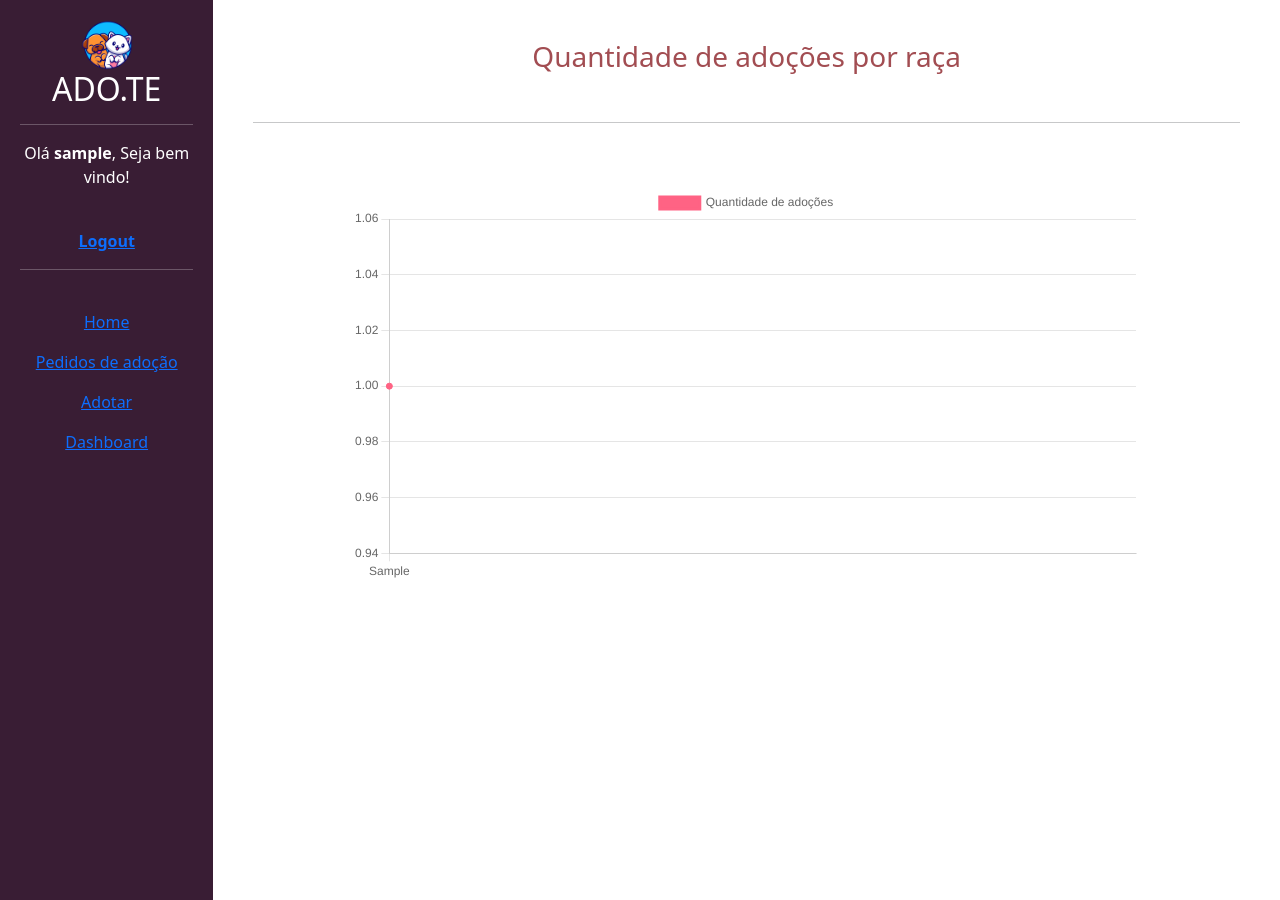
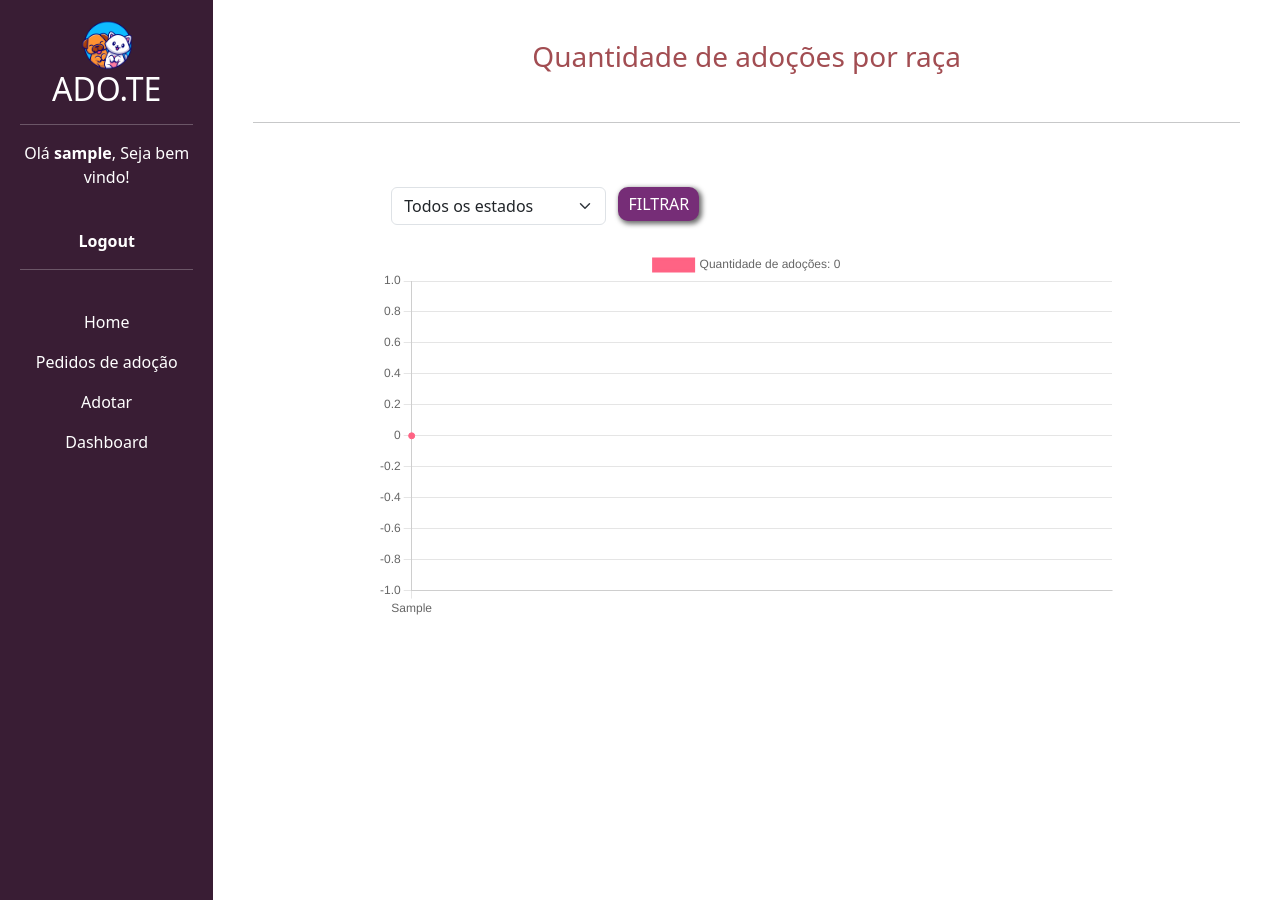
Before and after one commit to raphael-araujo/adote, a Django app: page /divulgar/dashboard/ in a window 1280 px wide. Run offline with Django 4.2, Linux system fonts and the light colour scheme; a user stored in the database is signed in; tables that the repository leaves empty hold one stand-in row (values such as "Sample post").

Commit message:
adicionando filtragem por estado no dashboard de adoções

```diff
--- a/divulgar/templates/dashboard.html
+++ b/divulgar/templates/dashboard.html
@@ -9,26 +9,38 @@
         <hr>
         <br>
         <br>
-        <div style="width: 80%;">
+        <form action="{% url 'dashboard' %}" method="GET" style="margin-left: 150px;" align="left">
+            <div class="row">
+                <select class="form-select" name="estado" style="width: 25%;">
+                    <option value="">Todos os estados</option>
+                    {% for estado in estados %}
+                        <option value="{{ estado }}" {% if filtro_estado == estado %} selected {% endif %}>
+                            {{ estado }}
+                        </option>
+                    {% endfor %}
+                </select>
+                <div class="col-md-2">
+                    <input type="submit" value="FILTRAR" class="btn-filtrar-dashboard">
+                </div>
+            </div>
+        </form>
+        <br>
+        <div style="width: 75%;">
             <canvas id="myChart"></canvas>
         </div>
     </div>
 
+
     <!-- Dashboard -->
     <script src="https://cdn.jsdelivr.net/npm/chart.js"></script>
     <script>
-        fetch("/divulgar/api_adocoes_por_raca/",{
-            method: 'GET',
-        }).then(function(result){
-            return result.json()
-        }).then(function(data_adocoes){
         const data = {
-                labels: data_adocoes['labels'],
+            labels: {{ labels|safe }},
             datasets: [{
-                label: 'Quantidade de adoções',
+                label: 'Quantidade de adoções: {{total_quantidade_adocoes}}',
+                data: {{ quantidade_adocoes|safe }},
                 backgroundColor: 'rgb(255, 99, 132)',
                 borderColor: 'rgb(255, 99, 132)',
-                data: data_adocoes['quantidade_adocoes'],
             }]
             };
         const config = {
@@ -36,10 +48,9 @@
             data: data,
             options: {}
         };
-            const myChart = new Chart(
+        const myChart2 = new Chart(
             document.getElementById('myChart'),
             config
         );
-        })
     </script>
 {% endblock %}
--- a/divulgar/urls.py
+++ b/divulgar/urls.py
@@ -4,9 +4,7 @@ from . import views
 
 
 urlpatterns = [
-    # path('novo_pet/', views.novo_pet, name='novo_pet'),
     path('seus_pets/', views.seus_pets, name='seus_pets'),
     path('remover_pet/<slug:slug>/', views.remover_pet, name='remover_pet'),
     path('dashboard/', views.dashboard, name='dashboard'),
-    path('api_adocoes_por_raca/', views.api_adocoes_por_raca, name='api_adocoes_por_raca'),
 ]
--- a/divulgar/views.py
+++ b/divulgar/views.py
@@ -1,7 +1,6 @@
 from django.contrib import messages
 from django.contrib.auth.decorators import login_required
 from django.contrib.messages import constants
-from django.http import JsonResponse
 from django.shortcuts import redirect, render
 from django.utils.text import slugify
 from django.views.decorators.csrf import csrf_exempt
@@ -27,7 +26,7 @@ def seus_pets(request):
         raca = request.POST['raca']
 
         if not pet_is_valid(request, foto, nome, descricao, estado, cidade, telefone, tags, raca):
-            return redirect(to='novo_pet')
+            return redirect(to='seus_pets')
 
         try:
             p = Pet(
@@ -58,7 +57,7 @@ def seus_pets(request):
                 constants.ERROR,
                 message='Erro interno do sistema.'
             )
-            return redirect(to='novo_pet')
+            return redirect(to='seus_pets')
 
     else:
         pets = Pet.objects.filter(usuario=request.user)
@@ -96,22 +95,33 @@ def remover_pet(request, slug):
 
 
 @login_required(login_url='login')
+@csrf_exempt
 def dashboard(request):
-    return render(request, 'dashboard.html')
+    filtro_estado = request.GET.get('estado')
+    racas = [raca.raca for raca in Raca.objects.all().order_by('raca')]
 
-
-@csrf_exempt
-def api_adocoes_por_raca(request):
-    racas = Raca.objects.all().order_by('raca')
+    estados = []
+    for pet in Pet.objects.all():
+        if not pet.estado in estados:
+            estados.append(pet.estado)
 
     quantidade_adocoes = []
     for raca in racas:
-        adocoes = PedidoAdocao.objects.filter(pet__raca=raca).count()
-        quantidade_adocoes.append(adocoes)
+        if filtro_estado:
+            pedidos_por_estado = PedidoAdocao.objects.filter(
+                pet__estado=filtro_estado).filter(pet__raca__raca=raca).filter(status='AP').count()
+            quantidade_adocoes.append(pedidos_por_estado)
+        else:
+            adocoes = PedidoAdocao.objects.filter(
+                pet__raca__raca=raca).filter(status='AP').count()
+            quantidade_adocoes.append(adocoes)
 
-    racas = [raca.raca for raca in racas]
-    data = {
+    context = {
         'quantidade_adocoes': quantidade_adocoes,
-        'labels': racas
+        'total_quantidade_adocoes': sum(quantidade_adocoes),
+        'labels': racas,
+        'estados': sorted(estados),
+        'filtro_estado': filtro_estado
     }
-    return JsonResponse(data)
+
+    return render(request, 'dashboard.html', context)
--- a/templates/static/adotar/css/listar_pets.css
+++ b/templates/static/adotar/css/listar_pets.css
@@ -4,6 +4,15 @@
     box-shadow: 2px 2px 5px 1px rgb(108, 108, 108);
     color: white;
     font-size: 20px;
+    padding: 5px 10px 5px 10px;
+    border-radius: 10px;
+}
+
+.btn-filtrar-dashboard {
+    background-color: #762D77;
+    border: none;
+    box-shadow: 2px 2px 5px 1px rgb(108, 108, 108);
+    color: white;
     padding: 5px 10px 5px 10px;
     border-radius: 10px;
 }
@@ -27,3 +36,8 @@
     background-color: #391D34;
     color: white;
 }
+
+.url-sidebar {
+    text-decoration: none;
+    color: white;
+}
```
Lines whose indentation alone changed are shown as unchanged.
